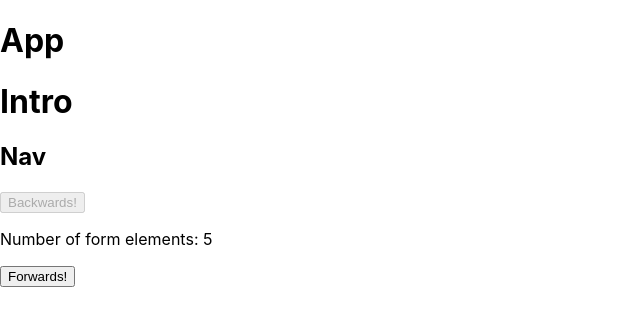
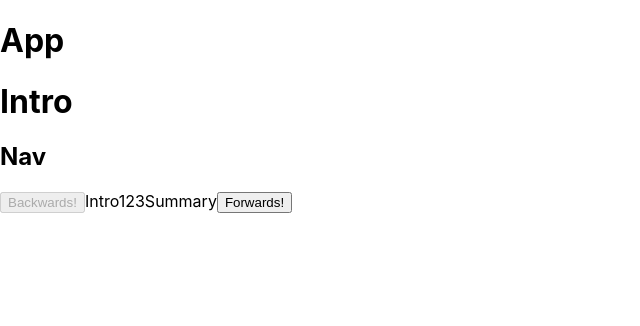
Before and after one commit to EricRobertCampbell/introductory-react-project, a React (Create React App) app: page / in a window 1280 px wide. Shown: the top 326 px of the page, without its empty margins (0-640 px from the left). Built offline with nearby package versions, Linux system fonts and the light colour scheme.

Commit message:
Navbar now displays visual indication of position in wizard

```diff
--- a/src/components/Nav.jsx
+++ b/src/components/Nav.jsx
@@ -5,6 +5,21 @@ class Nav extends Component {
 	render() {
 		//console.log(this.props);
 		const { numPages, current } = this.props;
+
+		//Generate the navigation / position stuff on the bottom of the page
+		let navIndicators = [];
+		for (let i = 0; i < numPages; i++) {
+			let className = 'navIndicator' + i === current ? "current" : "";
+			let elem;
+			if (i === 0) {
+				elem = <span key={i} className={className}>Intro</span>;
+			} else if (i === numPages - 1) {
+				elem = <span key={i} className={className}>Summary</span>;
+			} else {
+				elem = <span key={i} className={className}>{i}</span>;
+			}
+			navIndicators.push(elem);
+		}
 		return (
 			<nav>
 				<h1>Nav</h1>
@@ -17,7 +32,7 @@ class Nav extends Component {
 				>Backwards!</button>
 
 				{/* Generate the positions on the bottom of the page here */}
-				<p>Number of form elements: {this.props.numPages}</p>
+				{ navIndicators }
 
 				{/*Navigate forwards*/}
 				<button
```
